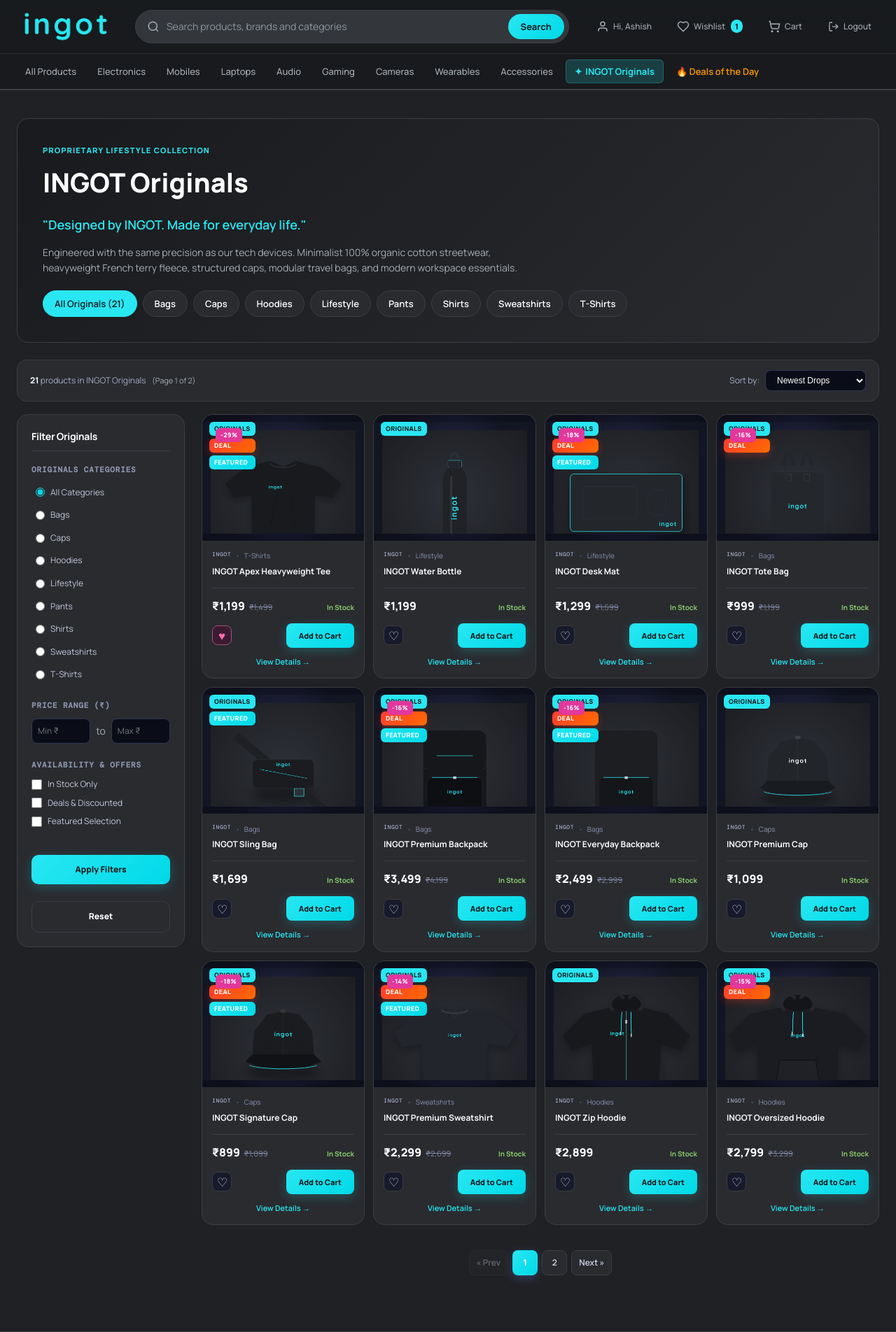
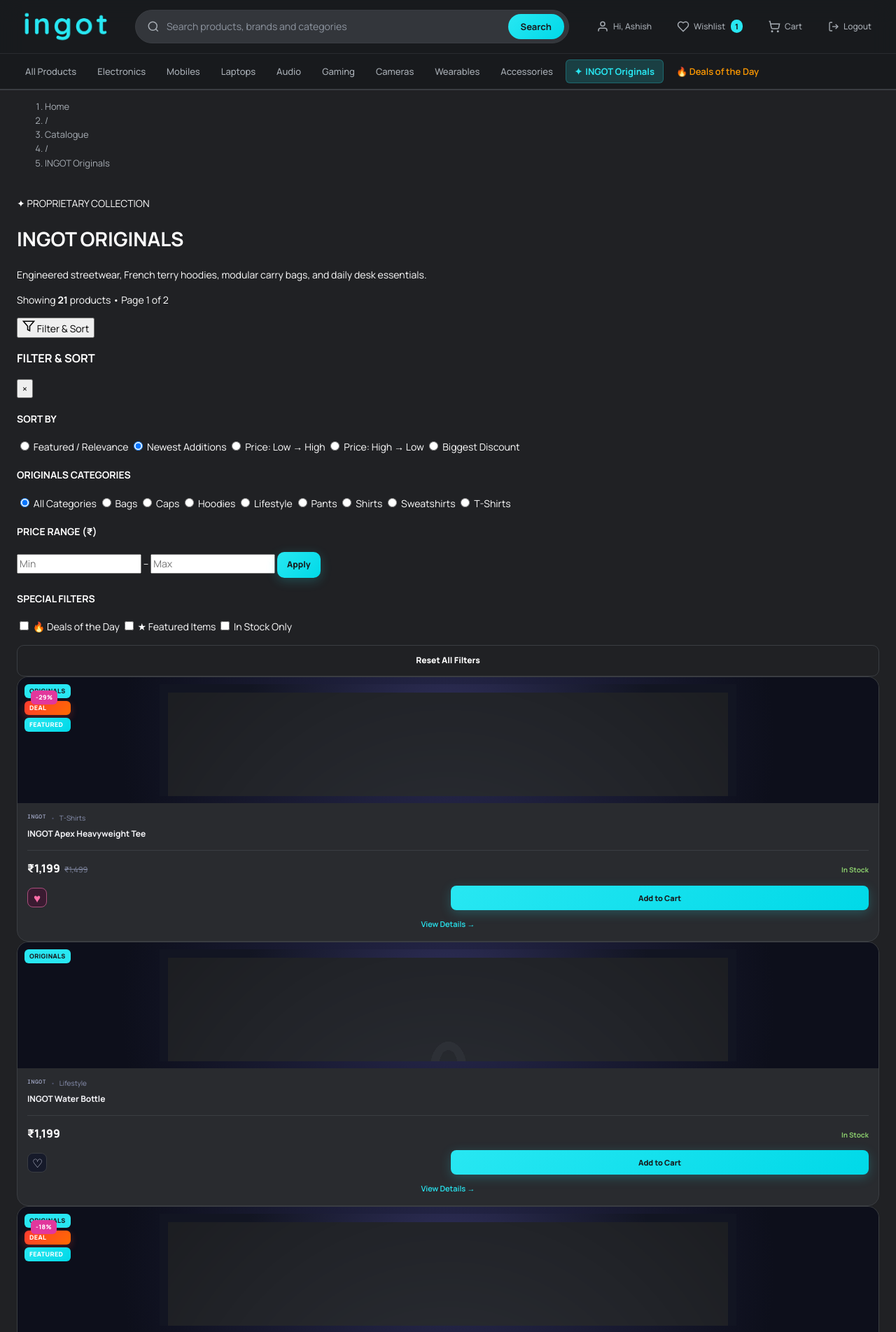
Before and after one commit to ashishsahoo18/Block-Rock-E-Commerce, a Django app: page /ingot-originals/ in a window 1280 px wide. Shown: the top 1904 px of the page at 70% size. Run offline with Django 5.2, Linux system fonts and the light colour scheme; a user stored in the database is signed in; data comes from the database, SQL or seed files in the repository; data that the repository does not hold is empty.

Commit message:
Update ingot_originals.html

```diff
--- a/Block-Rock-Ecommerce/blockrock/products/templates/ingot_originals.html
+++ b/Block-Rock-Ecommerce/blockrock/products/templates/ingot_originals.html
@@ -2,220 +2,263 @@
 {% load static %}
 {% load currency_filters %}
 
-{% block title %}INGOT | INGOT Originals{% endblock %}
+{% block title %}INGOT | INGOT Originals Apparel & Lifestyle{% endblock %}
 
 {% block content %}
-<div class="marketplace-wrapper container">
-  <!-- Originals Hero Banner -->
-  <header class="originals-header-banner">
-    <div class="originals-banner-content">
-      <span class="eyebrow-cyan">PROPRIETARY LIFESTYLE COLLECTION</span>
-      <h1>INGOT Originals</h1>
-      <p class="originals-subtitle">"Designed by INGOT. Made for everyday life."</p>
-      <p class="originals-desc">
-        Engineered with the same precision as our tech devices. Minimalist 100% organic cotton streetwear, heavyweight French terry fleece, structured caps, modular travel bags, and modern workspace essentials.
+<div class="container listing-page-wrapper">
+  <!-- BREADCRUMB -->
+  <nav class="breadcrumb-nav" aria-label="Breadcrumb">
+    <ol class="breadcrumb-list">
+      <li class="breadcrumb-item"><a href="{% url 'home' %}">Home</a></li>
+      <li class="breadcrumb-separator">/</li>
+      <li class="breadcrumb-item"><a href="{% url 'products' %}">Catalogue</a></li>
+      <li class="breadcrumb-separator">/</li>
+      <li class="breadcrumb-item active" aria-current="page">INGOT Originals</li>
+      {% if selected_category %}
+        <li class="breadcrumb-separator">/</li>
+        <li class="breadcrumb-item active" aria-current="page">{{ selected_category|title }}</li>
+      {% endif %}
+    </ol>
+  </nav>
+
+  <!-- ORIGINALS HERO HEADER -->
+  <div class="originals-hero-header">
+    <div class="originals-hero-badge">✦ PROPRIETARY COLLECTION</div>
+    <h1 class="originals-hero-title">INGOT ORIGINALS</h1>
+    <p class="originals-hero-lead">Engineered streetwear, French terry hoodies, modular carry bags, and daily desk essentials.</p>
+  </div>
+
+  <!-- LISTING HEADER & CONTROLS -->
+  <div class="listing-header-row">
+    <div>
+      <p class="listing-subtitle">
+        Showing <strong>{{ total_results }}</strong> product{{ total_results|pluralize }}
+        {% if page_obj.paginator.num_pages > 1 %}
+          &bull; Page {{ page_obj.number }} of {{ page_obj.paginator.num_pages }}
+        {% endif %}
       </p>
-
-      <!-- Category Filter Pills -->
-      <div class="originals-category-pills">
-        <a href="{% url 'ingot_originals' %}" class="cat-pill {% if not selected_category %}active{% endif %}">All Originals ({{ total_results }})</a>
-        {% for cat in categories %}
-          <a href="{% url 'ingot_originals' %}?category={{ cat.slug }}" class="cat-pill {% if selected_category == cat.slug %}active{% endif %}">
-            {{ cat.name }}
-          </a>
-        {% endfor %}
-      </div>
-    </div>
-  </header>
-
-  <!-- Control Toolbar -->
-  <div class="marketplace-toolbar">
-    <button type="button" class="filter-toggle-btn" id="filter-toggle-btn">
-      <svg viewBox="0 0 24 24" fill="none" stroke="currentColor" stroke-width="2" width="18" height="18"><path d="M22 3H2l8 9.46V19l4 2v-8.54L22 3z"/></svg>
-      <span>Filter Collection</span>
-    </button>
-
-    <div class="results-count">
-      <strong>{{ total_results }}</strong> product{{ total_results|pluralize }} in INGOT Originals
-      {% if page_obj.paginator.num_pages > 1 %}
-        <span class="page-indicator">(Page {{ page_obj.number }} of {{ page_obj.paginator.num_pages }})</span>
-      {% endif %}
     </div>
 
-    <!-- Sorting Control -->
-    <form method="get" class="sort-form" id="sort-form">
-      {% if query %}<input type="hidden" name="search" value="{{ query }}">{% endif %}
-      {% if selected_category %}<input type="hidden" name="category" value="{{ selected_category }}">{% endif %}
-      {% if min_price %}<input type="hidden" name="min_price" value="{{ min_price }}">{% endif %}
-      {% if max_price %}<input type="hidden" name="max_price" value="{{ max_price }}">{% endif %}
-      {% if in_stock %}<input type="hidden" name="in_stock" value="1">{% endif %}
-      {% if deal %}<input type="hidden" name="deal" value="1">{% endif %}
-      {% if featured %}<input type="hidden" name="featured" value="1">{% endif %}
-
-      <label for="sort-select">Sort by:</label>
-      <select name="sort" id="sort-select" onchange="this.form.submit()">
-        <option value="newest" {% if sort == 'newest' %}selected{% endif %}>Newest Drops</option>
-        <option value="price_low" {% if sort == 'price_low' %}selected{% endif %}>Price: Low to High</option>
-        <option value="price_high" {% if sort == 'price_high' %}selected{% endif %}>Price: High to Low</option>
-        <option value="name_asc" {% if sort == 'name_asc' %}selected{% endif %}>Name: A to Z</option>
-      </select>
-    </form>
+    <!-- Mobile Filter Open Button -->
+    <button type="button" class="mobile-filter-open-btn" id="mobile-filter-open-btn">
+      <svg viewBox="0 0 24 24" fill="none" stroke="currentColor" stroke-width="2" width="18" height="18"><polygon points="22 3 2 3 10 12.46 10 19 14 21 14 12.46 22 3"/></svg>
+      <span>Filter &amp; Sort</span>
+    </button>
   </div>
 
-  <!-- Active Filter Chips -->
-  {% if selected_category or min_price or max_price or in_stock or deal or featured or query %}
-    <div class="active-filters-bar">
-      <span class="active-label">Active Filters:</span>
-      {% if query %}<span class="filter-chip">Query: "{{ query }}"</span>{% endif %}
-      {% if selected_category %}<span class="filter-chip">Category: {{ selected_category|title }}</span>{% endif %}
-      {% if min_price %}<span class="filter-chip">Min: ₹{{ min_price }}</span>{% endif %}
-      {% if max_price %}<span class="filter-chip">Max: ₹{{ max_price }}</span>{% endif %}
-      {% if in_stock %}<span class="filter-chip">In Stock Only</span>{% endif %}
-      {% if deal %}<span class="filter-chip">Deals Only</span>{% endif %}
-      {% if featured %}<span class="filter-chip">Featured Only</span>{% endif %}
-      <a href="{% url 'ingot_originals' %}" class="clear-all-link">Reset all filters</a>
+  <!-- ACTIVE FILTER CHIPS (Removable) -->
+  {% if active_filters or query %}
+    <div class="active-chips-strip">
+      <span class="active-chips-label">ACTIVE FILTERS:</span>
+      {% if query %}
+        <a class="filter-chip-removable" href="{% url 'ingot_originals' %}?{% if filter_querystring %}{{ filter_querystring }}{% endif %}">
+          Query: "{{ query }}" &times;
+        </a>
+      {% endif %}
+      {% for af in active_filters %}
+        {% if af.type == 'category' %}
+          <a class="filter-chip-removable" href="{% url 'ingot_originals' %}?{% if query %}search={{ query }}&{% endif %}{% if sort %}sort={{ sort }}&{% endif %}">
+            {{ af.label }} &times;
+          </a>
+        {% elif af.type == 'size' %}
+          <a class="filter-chip-removable" href="{% url 'ingot_originals' %}?{% if selected_category %}category={{ selected_category }}&{% endif %}{% if selected_color %}color={{ selected_color }}&{% endif %}{% if query %}search={{ query }}&{% endif %}">
+            {{ af.label }} &times;
+          </a>
+        {% elif af.type == 'color' %}
+          <a class="filter-chip-removable" href="{% url 'ingot_originals' %}?{% if selected_category %}category={{ selected_category }}&{% endif %}{% if selected_size %}size={{ selected_size }}&{% endif %}{% if query %}search={{ query }}&{% endif %}">
+            {{ af.label }} &times;
+          </a>
+        {% else %}
+          <span class="filter-chip-removable">{{ af.label }}</span>
+        {% endif %}
+      {% endfor %}
+      <a href="{% url 'ingot_originals' %}" class="clear-all-action">Clear all</a>
     </div>
   {% endif %}
 
-  <!-- Main Marketplace Layout Grid -->
-  <div class="marketplace-body">
-    <!-- Left Sidebar / Drawer -->
-    <aside class="marketplace-sidebar" id="marketplace-sidebar">
-      <div class="sidebar-header">
-        <h3>Filter Originals</h3>
-        <button type="button" class="close-sidebar-btn" id="close-sidebar-btn">&times;</button>
-      </div>
+  <!-- MAIN LISTING TWO-COLUMN LAYOUT -->
+  <div class="listing-layout-grid">
+    <!-- LEFT SIDEBAR: FILTER & SORT -->
+    <aside class="listing-sidebar-drawer" id="listing-sidebar-drawer">
+      <div class="sidebar-drawer-backdrop" id="sidebar-drawer-backdrop"></div>
+      <div class="sidebar-drawer-content">
+        <div class="sidebar-drawer-header">
+          <h3 class="sidebar-title">FILTER &amp; SORT</h3>
+          <button type="button" class="drawer-close-btn" id="drawer-close-btn" aria-label="Close Filters">&times;</button>
+        </div>
 
-      <form action="{% url 'ingot_originals' %}" method="get" class="filter-form">
-        {% if query %}<input type="hidden" name="search" value="{{ query }}">{% endif %}
-        {% if sort %}<input type="hidden" name="sort" value="{{ sort }}">{% endif %}
+        <form action="" method="get" class="filters-sidebar-form" id="filters-sidebar-form">
+          {% if query %}<input type="hidden" name="search" value="{{ query }}">{% endif %}
 
-        <!-- Categories -->
-        <div class="filter-group">
-          <h4>Originals Categories</h4>
-          <ul class="category-filter-list">
-            <li>
-              <label class="category-radio">
+          <!-- SORT RADIOS GROUP -->
+          <div class="facet-group">
+            <h4 class="facet-heading">SORT BY</h4>
+            <div class="facet-options-list">
+              <label class="facet-radio-label">
+                <input type="radio" name="sort" value="relevance" {% if sort == 'relevance' %}checked{% endif %} onchange="this.form.submit()">
+                <span>Featured / Relevance</span>
+              </label>
+              <label class="facet-radio-label">
+                <input type="radio" name="sort" value="newest" {% if sort == 'newest' or not sort %}checked{% endif %} onchange="this.form.submit()">
+                <span>Newest Additions</span>
+              </label>
+              <label class="facet-radio-label">
+                <input type="radio" name="sort" value="price_low" {% if sort == 'price_low' %}checked{% endif %} onchange="this.form.submit()">
+                <span>Price: Low &rarr; High</span>
+              </label>
+              <label class="facet-radio-label">
+                <input type="radio" name="sort" value="price_high" {% if sort == 'price_high' %}checked{% endif %} onchange="this.form.submit()">
+                <span>Price: High &rarr; Low</span>
+              </label>
+              <label class="facet-radio-label">
+                <input type="radio" name="sort" value="discount" {% if sort == 'discount' %}checked{% endif %} onchange="this.form.submit()">
+                <span>Biggest Discount</span>
+              </label>
+            </div>
+          </div>
+
+          <!-- CATEGORY FACET -->
+          <div class="facet-group">
+            <h4 class="facet-heading">ORIGINALS CATEGORIES</h4>
+            <div class="facet-options-list scrollable-facet">
+              <label class="facet-radio-label">
                 <input type="radio" name="category" value="" {% if not selected_category %}checked{% endif %} onchange="this.form.submit()">
                 <span>All Categories</span>
               </label>
-            </li>
-            {% for cat in categories %}
-              <li>
-                <label class="category-radio">
+              {% for cat in categories %}
+                <label class="facet-radio-label">
                   <input type="radio" name="category" value="{{ cat.slug }}" {% if selected_category == cat.slug %}checked{% endif %} onchange="this.form.submit()">
                   <span>{{ cat.name }}</span>
                 </label>
-              </li>
-            {% endfor %}
-          </ul>
-        </div>
+              {% endfor %}
+            </div>
+          </div>
 
-        <!-- Price Range Filter -->
-        <div class="filter-group">
-          <h4>Price Range (₹)</h4>
-          <div class="price-inputs-row">
-            <input type="number" name="min_price" value="{{ min_price }}" placeholder="Min ₹" min="0" step="100">
-            <span>to</span>
-            <input type="number" name="max_price" value="{{ max_price }}" placeholder="Max ₹" min="0" step="100">
+          <!-- SIZE FACET (Only if real values exist in result set) -->
+          {% if available_sizes %}
+            <div class="facet-group">
+              <h4 class="facet-heading">SELECT SIZE</h4>
+              <div class="size-pill-facet-grid">
+                {% for sz in available_sizes %}
+                  <label class="size-facet-pill {% if selected_size == sz %}selected{% endif %}">
+                    <input type="radio" name="size" value="{{ sz }}" {% if selected_size == sz %}checked{% endif %} onchange="this.form.submit()">
+                    <span>{{ sz }}</span>
+                  </label>
+                {% endfor %}
+              </div>
+            </div>
+          {% endif %}
+
+          <!-- COLOR FACET (Only if real values exist in result set) -->
+          {% if available_colors %}
+            <div class="facet-group">
+              <h4 class="facet-heading">SELECT COLOR</h4>
+              <div class="color-swatch-facet-grid">
+                {% for col in available_colors %}
+                  <label class="color-facet-item {% if selected_color == col.color_name %}selected{% endif %}" title="{{ col.color_name }}">
+                    <input type="radio" name="color" value="{{ col.color_name }}" {% if selected_color == col.color_name %}checked{% endif %} onchange="this.form.submit()">
+                    <span class="color-swatch-circle" style="background-color: {{ col.color_hex|default:'#000' }};"></span>
+                    <span class="color-name-text">{{ col.color_name }}</span>
+                  </label>
+                {% endfor %}
+              </div>
+            </div>
+          {% endif %}
+
+          <!-- PRICE RANGE FACET -->
+          <div class="facet-group">
+            <h4 class="facet-heading">PRICE RANGE (₹)</h4>
+            <div class="price-range-inputs">
+              <input type="number" name="min_price" value="{{ min_price }}" placeholder="Min" min="0" step="50" aria-label="Minimum Price">
+              <span class="range-sep">&ndash;</span>
+              <input type="number" name="max_price" value="{{ max_price }}" placeholder="Max" min="0" step="50" aria-label="Maximum Price">
+              <button type="submit" class="button button-small button-cyan">Apply</button>
+            </div>
           </div>
-        </div>
 
-        <!-- Special Filters -->
-        <div class="filter-group">
-          <h4>Availability & Offers</h4>
-          <label class="checkbox-filter">
-            <input type="checkbox" name="in_stock" value="1" {% if in_stock %}checked{% endif %}>
-            <span>In Stock Only</span>
-          </label>
-          <label class="checkbox-filter">
-            <input type="checkbox" name="deal" value="1" {% if deal %}checked{% endif %}>
-            <span>Deals & Discounted</span>
-          </label>
-          <label class="checkbox-filter">
-            <input type="checkbox" name="featured" value="1" {% if featured %}checked{% endif %}>
-            <span>Featured Selection</span>
-          </label>
-        </div>
+          <!-- SPECIAL FILTERS -->
+          <div class="facet-group">
+            <h4 class="facet-heading">SPECIAL FILTERS</h4>
+            <label class="facet-checkbox-label">
+              <input type="checkbox" name="deal" value="1" {% if deal %}checked{% endif %} onchange="this.form.submit()">
+              <span>🔥 Deals of the Day</span>
+            </label>
+            <label class="facet-checkbox-label">
+              <input type="checkbox" name="featured" value="1" {% if featured %}checked{% endif %} onchange="this.form.submit()">
+              <span>★ Featured Items</span>
+            </label>
+            <label class="facet-checkbox-label">
+              <input type="checkbox" name="in_stock" value="1" {% if in_stock %}checked{% endif %} onchange="this.form.submit()">
+              <span>In Stock Only</span>
+            </label>
+          </div>
 
-        <div class="filter-actions">
-          <button type="submit" class="button button-full">Apply Filters</button>
-          <a href="{% url 'ingot_originals' %}" class="button button-ghost button-full">Reset</a>
-        </div>
-      </form>
+          <div class="sidebar-bottom-actions">
+            <a href="{% url 'ingot_originals' %}" class="button button-ghost button-full">
+              Reset All Filters
+            </a>
+          </div>
+        </form>
+      </div>
     </aside>
 
-    <!-- Right Side Product Listing -->
-    <main class="marketplace-main">
+    <!-- RIGHT: PRODUCT RESULTS GRID -->
+    <main class="listing-main-content">
       {% if products %}
-        <div class="product-grid shop-product-grid">
+        <div class="responsive-product-grid">
           {% for product in products %}
-            {% include 'includes/product_card.html' %}
+            {% include 'includes/product_card.html' with product=product %}
           {% endfor %}
         </div>
 
-        <!-- Pagination -->
+        <!-- PAGINATION -->
         {% if page_obj.paginator.num_pages > 1 %}
-          <nav class="pagination-nav" aria-label="Product Page Navigation">
-            <ul class="pagination-list">
+          <nav class="pagination-nav" aria-label="INGOT Originals pagination">
+            <div class="pagination-inner">
               {% if page_obj.has_previous %}
-                <li>
-                  <a href="?page={{ page_obj.previous_page_number }}{% if filter_querystring %}&{{ filter_querystring }}{% endif %}" class="page-link prev-link">&laquo; Prev</a>
-                </li>
-              {% else %}
-                <li><span class="page-link prev-link disabled">&laquo; Prev</span></li>
+                <a href="?page={{ page_obj.previous_page_number }}{% if filter_querystring %}&{{ filter_querystring }}{% endif %}" class="page-link prev-link">
+                  &larr; Prev
+                </a>
               {% endif %}
 
-              {% for num in page_obj.paginator.page_range %}
-                {% if page_obj.number == num %}
-                  <li><span class="page-link active">{{ num }}</span></li>
-                {% elif num > page_obj.number|add:'-3' and num < page_obj.number|add:'3' %}
-                  <li>
-                    <a href="?page={{ num }}{% if filter_querystring %}&{{ filter_querystring }}{% endif %}" class="page-link">{{ num }}</a>
-                  </li>
-                {% endif %}
-              {% endfor %}
+              <div class="page-numbers">
+                {% for p_num in page_obj.paginator.page_range %}
+                  {% if p_num == page_obj.number %}
+                    <span class="page-link current">{{ p_num }}</span>
+                  {% elif p_num > page_obj.number|add:"-3" and p_num < page_obj.number|add:"3" %}
+                    <a href="?page={{ p_num }}{% if filter_querystring %}&{{ filter_querystring }}{% endif %}" class="page-link">
+                      {{ p_num }}
+                    </a>
+                  {% endif %}
+                {% endfor %}
+              </div>
 
               {% if page_obj.has_next %}
-                <li>
-                  <a href="?page={{ page_obj.next_page_number }}{% if filter_querystring %}&{{ filter_querystring }}{% endif %}" class="page-link next-link">Next &raquo;</a>
-                </li>
-              {% else %}
-                <li><span class="page-link next-link disabled">Next &raquo;</span></li>
+                <a href="?page={{ page_obj.next_page_number }}{% if filter_querystring %}&{{ filter_querystring }}{% endif %}" class="page-link next-link">
+                  Next &rarr;
+                </a>
               {% endif %}
-            </ul>
+            </div>
           </nav>
         {% endif %}
 
       {% else %}
-        <div class="empty-products marketplace-empty">
-          <div class="empty-icon">⌕</div>
-          <h3>No products match your criteria</h3>
-          <p>Try adjusting your search terms or category selection in INGOT Originals.</p>
-          <a href="{% url 'ingot_originals' %}" class="button">Reset All Filters</a>
+        <!-- EMPTY STATE -->
+        <div class="empty-results-state">
+          <div class="empty-state-icon">
+            <svg viewBox="0 0 24 24" fill="none" stroke="currentColor" stroke-width="1.5" width="48" height="48">
+              <circle cx="11" cy="11" r="8"></circle>
+              <path d="m21 21-4.3-4.3"></path>
+            </svg>
+          </div>
+          <h2 class="empty-state-title">No Originals match your criteria</h2>
+          <p class="empty-state-desc">Try resetting your filters or adjusting your size and color specifications to explore the collection.</p>
+          <a href="{% url 'ingot_originals' %}" class="button button-hero-primary">
+            Clear Filters &amp; View All Originals
+          </a>
         </div>
       {% endif %}
     </main>
   </div>
 </div>
-
-<script>
-  document.addEventListener('DOMContentLoaded', function() {
-    const toggleBtn = document.getElementById('filter-toggle-btn');
-    const closeBtn = document.getElementById('close-sidebar-btn');
-    const sidebar = document.getElementById('marketplace-sidebar');
-
-    if (toggleBtn && sidebar) {
-      toggleBtn.addEventListener('click', function() {
-        sidebar.classList.toggle('active');
-      });
-    }
-
-    if (closeBtn && sidebar) {
-      closeBtn.addEventListener('click', function() {
-        sidebar.classList.remove('active');
-      });
-    }
-  });
-</script>
 {% endblock %}
```
